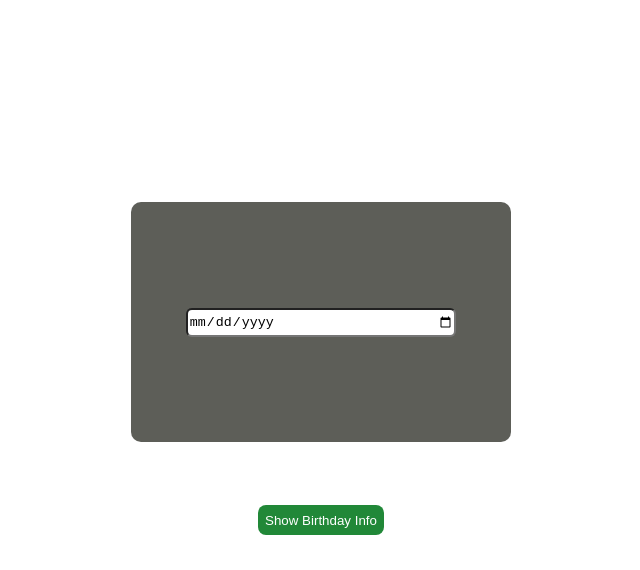
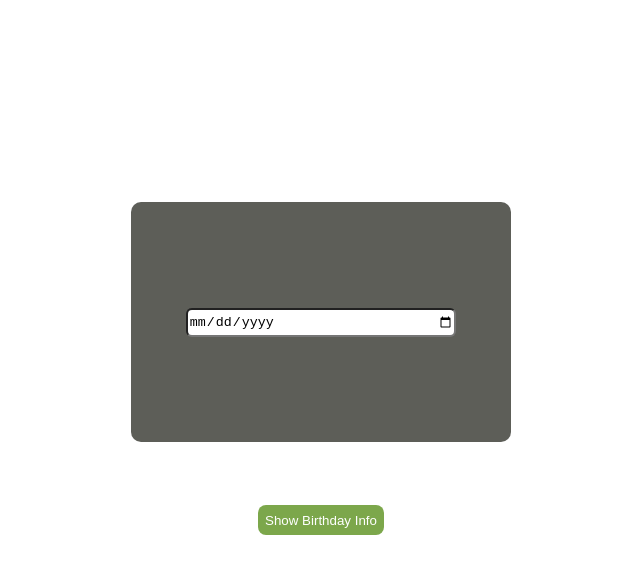
Before and after one commit to AmmadAmin/birthday-calender, a plain HTML site: page index.html in a window 1280 px wide. In both pictures the pointer is over the button "Show Birthday Info". Shown: the whole page, without its empty margins (319-959 px from the left). Drawn offline with Linux system fonts and the light colour scheme.

Commit message:
Update style.css

```diff
--- a/style.css
+++ b/style.css
@@ -30,7 +30,7 @@ button {
 }
 
 button:hover {
-  background-color: #218838;
+  background-color: rgb(124, 167, 75);
 }
 
 .result {
```
